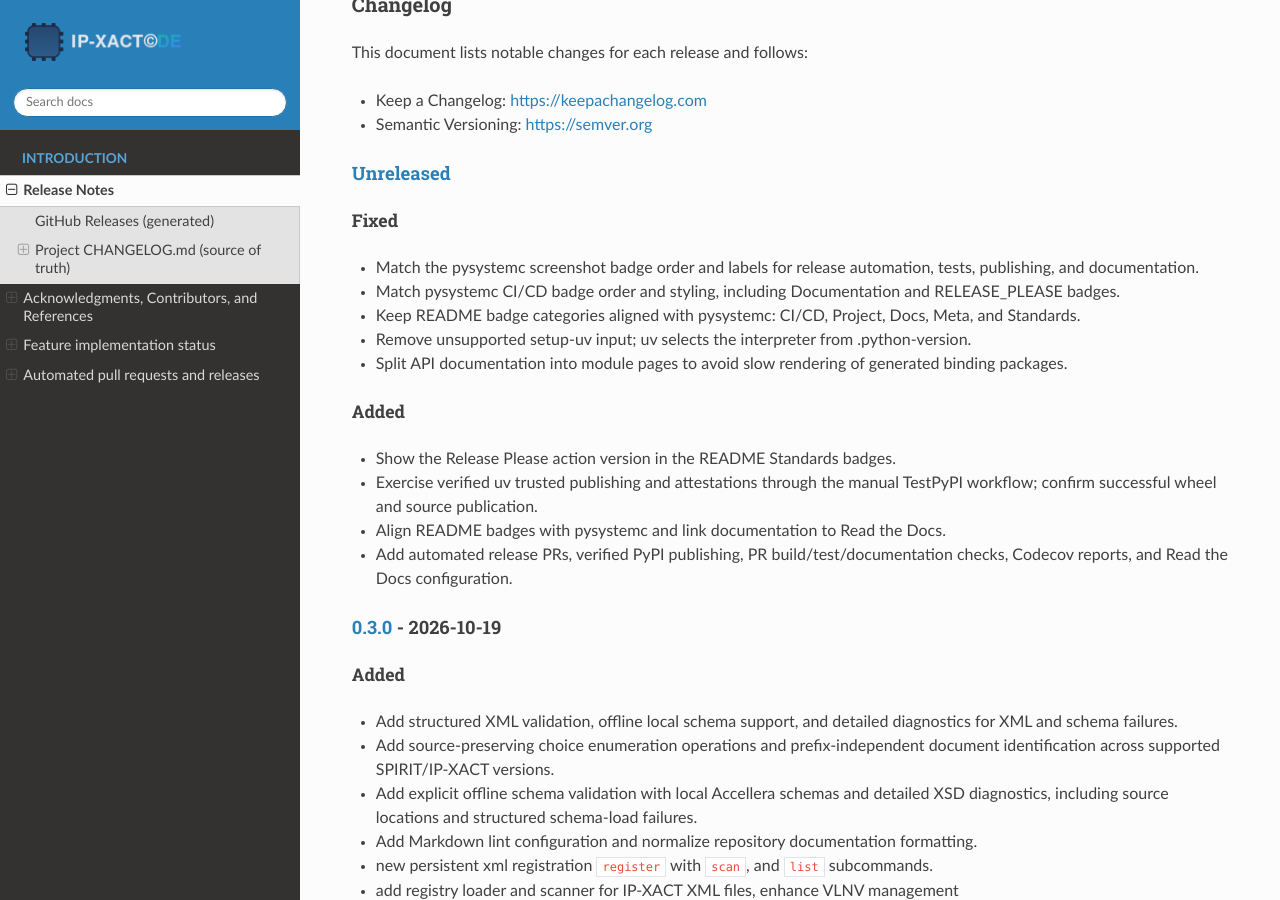
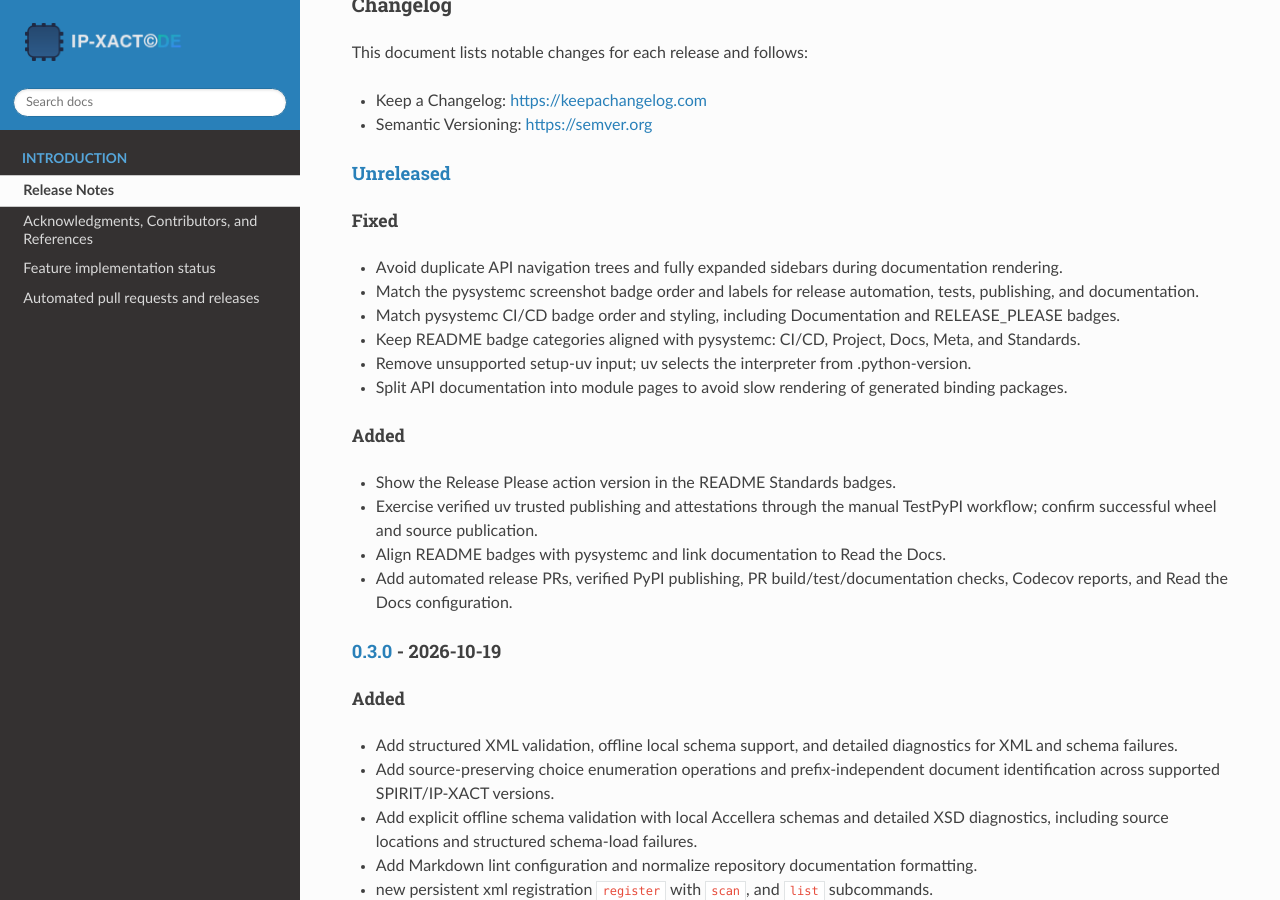
Before and after one commit to amal-khailtash/pyipxact-de, a Sphinx documentation site: the page built from docs/intro/release_notes.rst, in a window 1280 px wide and 900 px high, scrolled down 506 px. Built offline with Sphinx 7.4.7 and the Read the Docs theme 3.1.0, drawn with Linux system fonts in a browser that asks for light colours; pages that are not in the unit, such as notebooks, are missing from menus.

Commit message:
fix: bound documentation navigation rendering

```diff
--- a/CHANGELOG.md
+++ b/CHANGELOG.md
@@ -9,6 +9,7 @@ This document lists notable changes for each release and follows:
 
 ### Fixed
 
+- Avoid duplicate API navigation trees and fully expanded sidebars during documentation rendering.
 - Match the pysystemc screenshot badge order and labels for release automation, tests, publishing, and documentation.
 - Match pysystemc CI/CD badge order and styling, including Documentation and RELEASE_PLEASE badges.
 - Keep README badge categories aligned with pysystemc: CI/CD, Project, Docs, Meta, and Standards.
--- a/docs/conf.py
+++ b/docs/conf.py
@@ -121,13 +121,13 @@ html_theme_options = {
     'style_external_links': False,
     'style_nav_header_background': '#2980B9',
     # Toc options
-    # Keep navigation expanded so deep API pages don't cause the sidebar to disappear
-    'collapse_navigation': False,
+    # Expand the current branch rather than rendering every API member on each page.
+    'collapse_navigation': True,
     'sticky_navigation': True,
-    # Show deeper levels so package -> module -> class hierarchies remain in the sidebar
+    # Keep package and module navigation available for the current branch.
     'navigation_depth': 4,
     'includehidden': True,
-    'titles_only': False,
+    'titles_only': True,
 }
 
 # Always render a global ToC in the left sidebar so navigation doesn't disappear
```
Also changed, not shown: docs/index.rst (+2 -28 lines).
